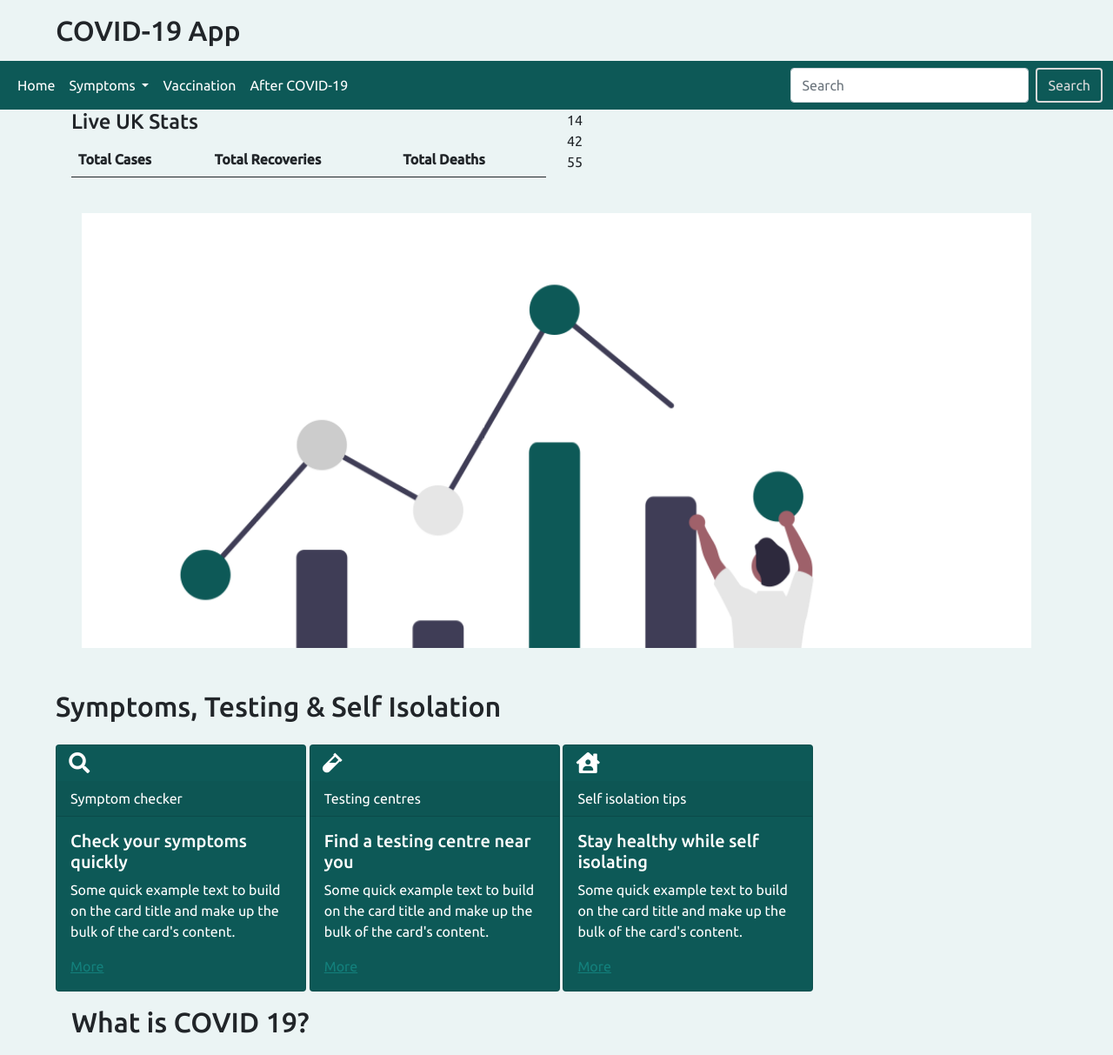
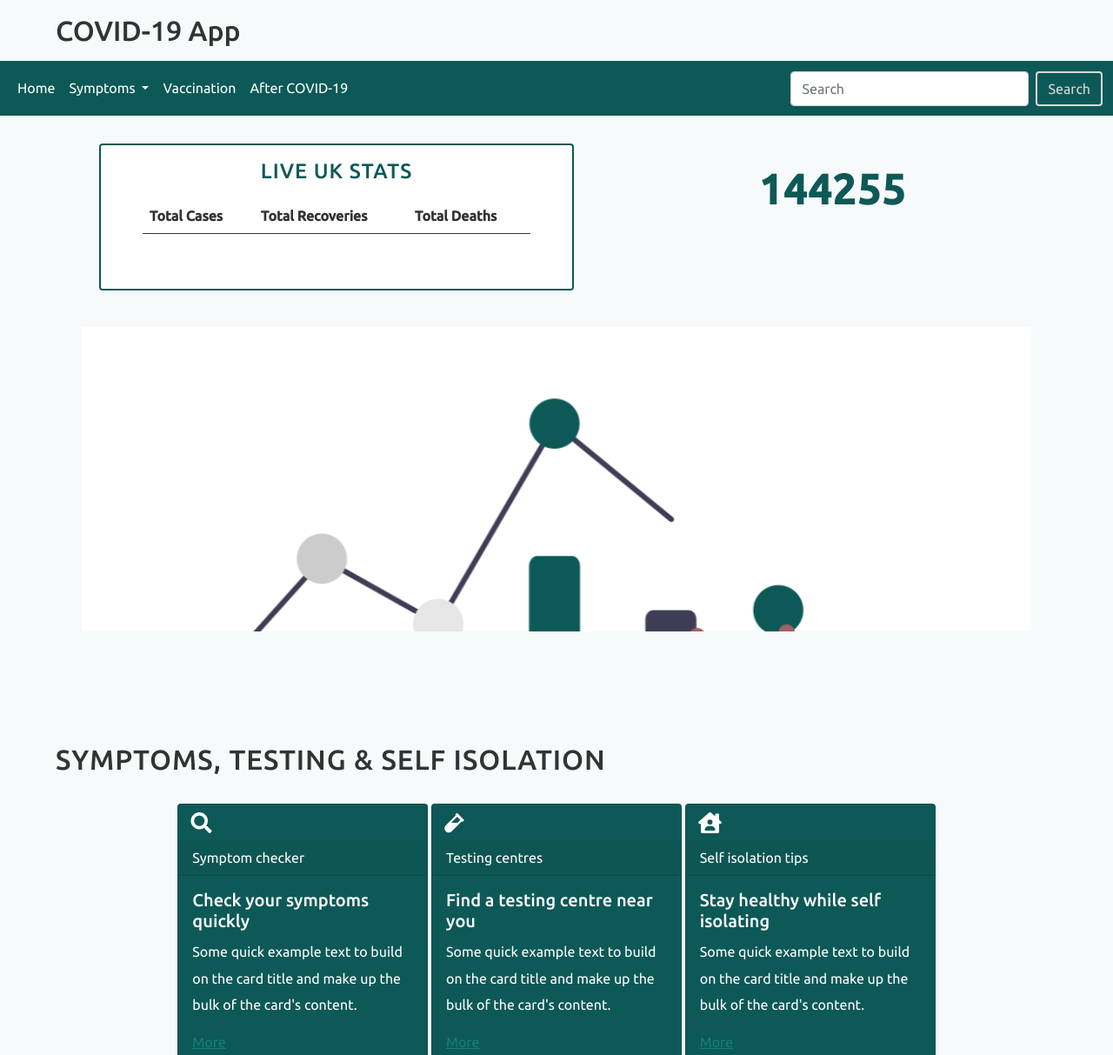
Before and after one commit to N-adu/covid19-app, a plain HTML site: page index.html in a window 1280 px wide. Shown: the top 1213 px of the page at 87% size. Drawn offline with nearby package versions, Linux system fonts and the light colour scheme; no server answers.

Commit message:
Update styles.css
The changes i made to the CSS file

```diff
--- a/styles.css
+++ b/styles.css
@@ -2,13 +2,19 @@
 
 body {
   font-family: "Ubuntu", sans-serif;
-  background-color: #13817d15;
+  background-color: #13817d09;
+  color: #333;
 }
 
 /* Header */
 header h1 {
   margin: 1rem 4rem 1rem;
   font-size: 32px;
+}
+.live-feed{
+  background-color: #fff;
+  width: 100%;
+  height: 100%;
 }
 .nav {
   background: #0d5957;
@@ -50,7 +56,7 @@ header h1 {
 
 .btn:hover {
   background-color: #d9d9d9;
-  color: #0d5957;
+
 }
 
 a#navbarDropdown {
@@ -60,16 +66,54 @@ a#navbarDropdown {
 a#navbarDropdown:hover {
   color: #0d5957;
 }
+/* Live Feed */
+.live-feed{
+  margin: 2rem 2rem 0;
+  padding: 1rem 3rem;
+  border: 2px solid #0d5957;
+  border-radius: 4px;
+}
+.live-feed .tb-title {
+  padding-bottom: .5rem;
+  color: #0d5957;
+  text-align: center;
+  text-transform: uppercase;
+  letter-spacing: 1px;
+}
+.live-feed th{
+ color: #333;
+}
+/* Live time */
+.time {
+  margin-left: 4rem;
+  display: flex;
+  justify-content: center;
+  align-items: center;
+  height: 100%;
+}
+#hours, #seconds, #minutes{
+  color: #0d5957;
+  font-weight: 600;
+  font-size: 3rem;
+  letter-spacing: 1px;
+}
 
-/* Body */
-
+/* Carousel*/
+.caro-outer{
+  display: flex;
+  justify-content: center;
+}
 .slider {
   padding-top: 2%;
+  margin: 3rem 0;
 }
 
 .carousel-item {
-  height: 500px;
+  height: 350px;
+  width: 100%;
 }
+
+/* Body */
 
 section {
   margin: 2rem 4rem;
@@ -82,14 +126,38 @@ section-1 > .container {
   display: flex;
 }
 
+/* General styling */
+.title {
+  padding: 2rem 0 .5rem;
+  text-transform: uppercase;
+  letter-spacing: 1px;
+}
+.sub-title {
+  padding: 1rem 0;
+  text-transform: capitalize;
+}
+ul, p {
+  line-height: 1.9;
+}
+p{
+  font-size: 16px;
+}
+
 #symptoms,
 #vaccinations,
 #after-covid19 {
   padding: 1rem 0;
 }
+.symp-test {
+  margin: 0 auto;
+}
 
 .card {
   display: inline-flex;
+}
+.card-info {
+  display: flex;
+  justify-content: center;
 }
 
 .card.text-dark.bg-light.mb-3 {
@@ -107,6 +175,29 @@ i.fas.fa-house-user {
 a.card-link {
   color: #13807c;
 }
+/* Video Styling */
+.cov-vid{
+  cursor: pointer;
+}
+/* Vaccination centres map */
+.map-container-2{
+  overflow:hidden;
+  padding-bottom: 20%;
+  position:relative;
+  height:0;
+
+  }
+  .map-container-2 iframe{
+  left:0;
+  top:0;
+  height:100%;
+  width: 80vw;
+  position:absolute;
+  }
+  iframe{
+      height: 300px;
+      width: 70%;
+  }
 
 /* Footer */
 .bg-light {
```
